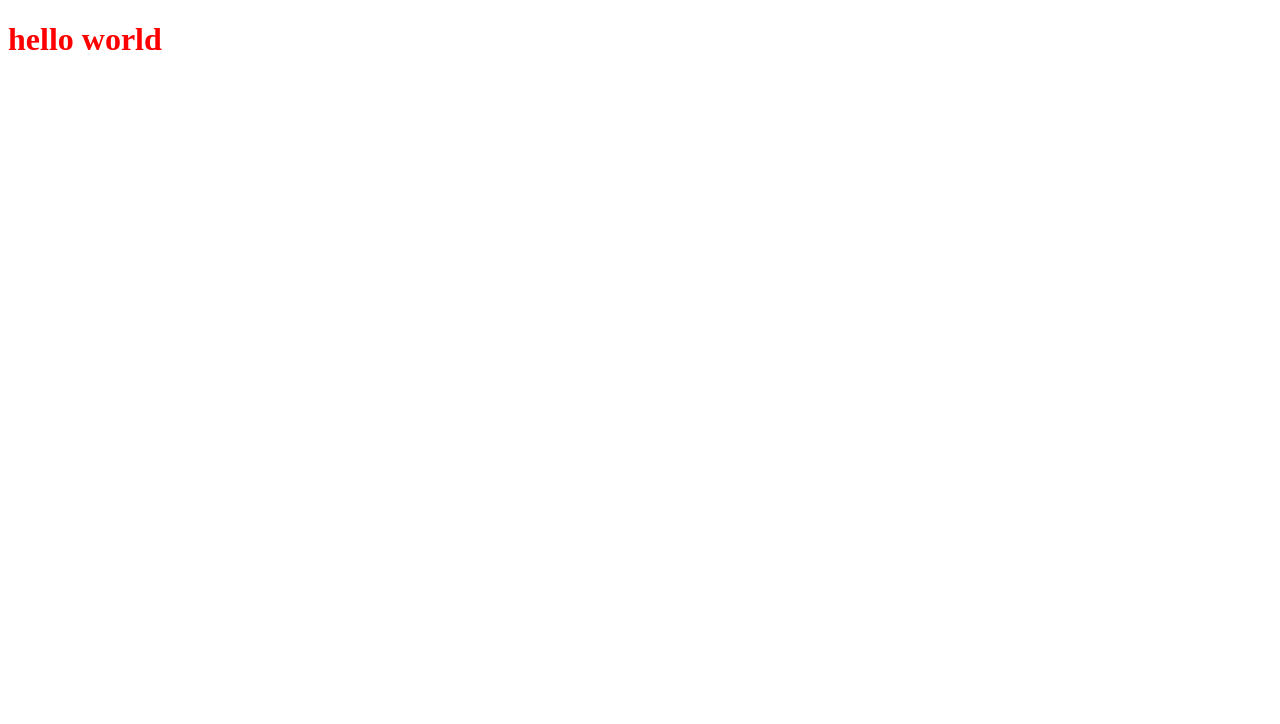
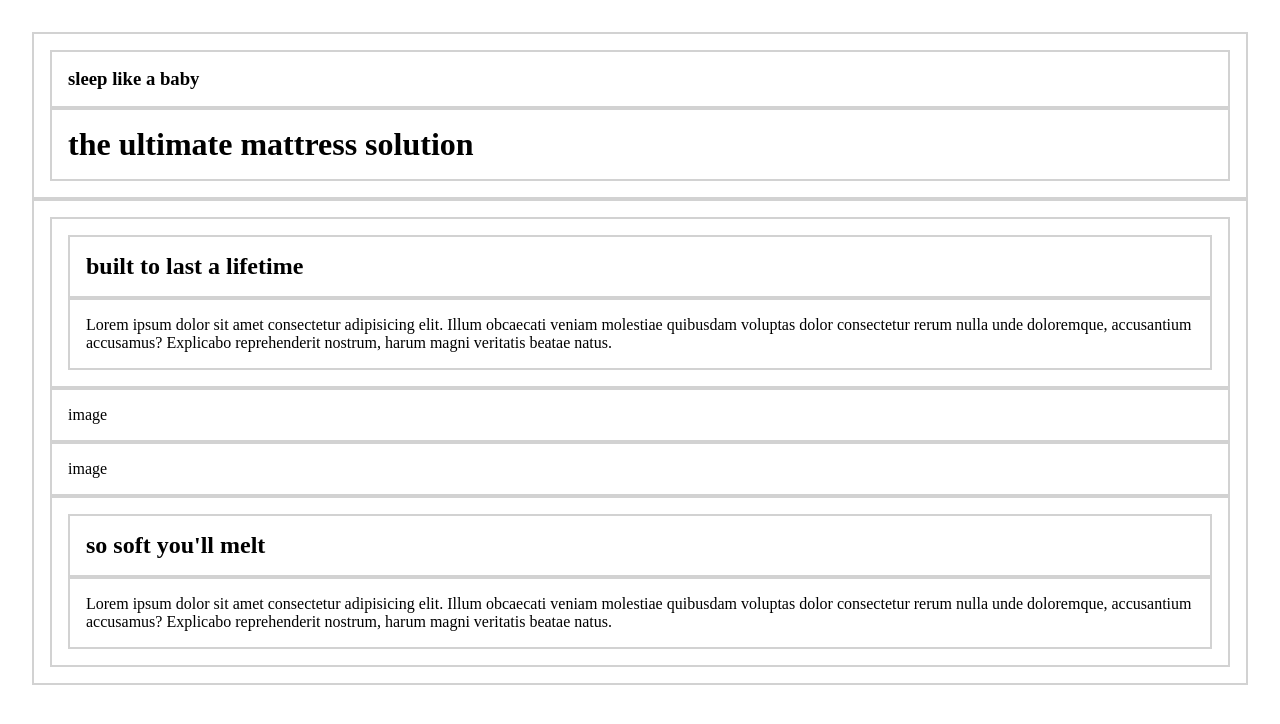
Before and after one commit to Gerben-Looije/the-sleep-co, a plain HTML site: page index.html in a window 1280 px wide. Drawn offline with Linux system fonts and the light colour scheme.

Commit message:
correct
pickup the header, image section and put them into the body instead of the head of the page.

```diff
--- a/index.html
+++ b/index.html
@@ -1,24 +1,31 @@
-<!DOCTYPE html>
+<!DOCKTYPE html>
 <html>
-<!-- this is the head of our html where we add external resources and metadata-->
-<head>
 
-    <title> peekaboo! </title>
+    <head>
+<!------------------------------------------- this is our custom stylesheet ---------------------------------------->
+        <link href="/style.css" rel="stylesheet">
+    </head>
 
-    <!-- this is our grid stylesheet -->
+    <body>
+<!---------------------------------------------- this is the header section --------------------------------------->
+        <div>
+            <h3> sleep like a baby </h3>
+            <h1> the ultimate mattress solution </h1>
+        </div>
 
-    <!-- this is our google fonts -->
+<!------------------------------------------- the image section ----------------------------------------->
+        <div>
+            <div>
+                <h2> built to last a lifetime </h2>
+                <p> Lorem ipsum dolor sit amet consectetur adipisicing elit. Illum obcaecati veniam molestiae quibusdam voluptas dolor consectetur rerum nulla unde doloremque, accusantium accusamus? Explicabo reprehenderit nostrum, harum magni veritatis beatae natus. </p>
+            </div>
+            <div href="#"> image </div>
+            <div href="#"> image </div>
+            <div>
+                <h2> so soft you'll melt </h2>
+                <p> Lorem ipsum dolor sit amet consectetur adipisicing elit. Illum obcaecati veniam molestiae quibusdam voluptas dolor consectetur rerum nulla unde doloremque, accusantium accusamus? Explicabo reprehenderit nostrum, harum magni veritatis beatae natus. </p>
+            </div>
+        </div>
+    </body>
 
-        <!-- this is our CSS stylesheet, this always go last -->
-    <link rel="stylesheet" href="style.css">
-
-
-</head>
-<!-- this is the body, this is where all of your page content goes. -->
-<body>
-
-    <h1> hello world </h1>
-
-
-</body>
 </html>
--- a/style.css
+++ b/style.css
@@ -1,9 +1,14 @@
 * {
     padding: 0;
-    margin; 0;
+    margin: 0;
     box-sizing: border-box;
 }
 
-h1 {
-    color: red;
+/* --------------------- this are temporary styles for html remove when your done!---------------------------- */
+* {
+    padding: 1rem;
+    border: 2px solid rgb(210,210,210);
 }
+
+body { border: none; }
+html { border: none; }
```
